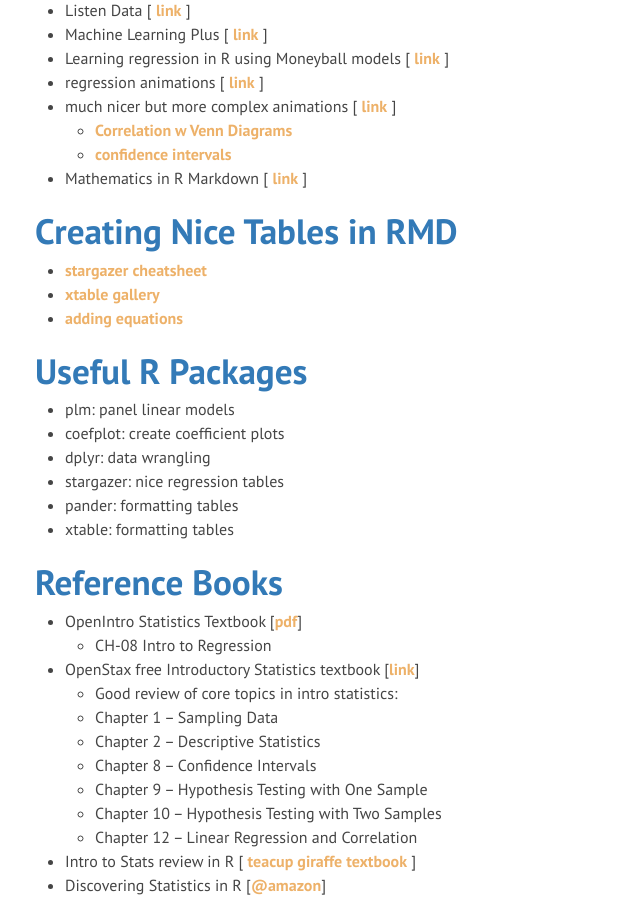
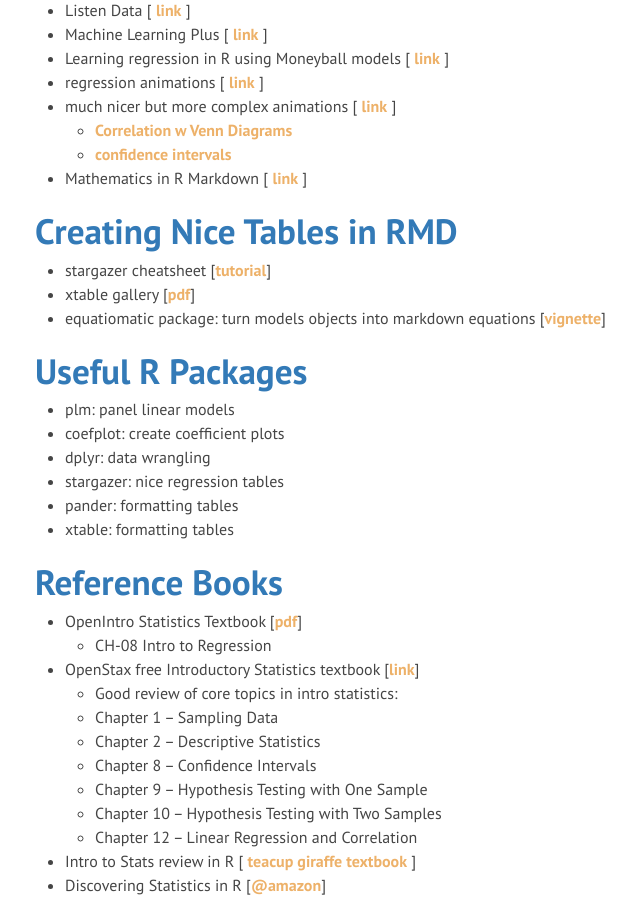
Before and after one commit to DS4PS/ds4ps.github.io, a Jekyll site: the page built from resources-prog-eval.md, in a window 1280 px wide and 900 px high, scrolled down 1347 px. Shown: the whole window, without its empty margins (285-925 px from the left). Built offline with Jekyll 4.4.1, drawn with Linux system fonts in a browser that asks for light colours; nearby versions of some CDN libraries; library files that are not in the unit come from our copies.

Commit message:
Update resources-prog-eval.md

```diff
--- a/resources-prog-eval.md
+++ b/resources-prog-eval.md
@@ -56,9 +56,9 @@ _**Program Evaluation for Public Service**_ resources for those teaching or cond
 
 ## Creating Nice Tables in RMD
 
-* [stargazer cheatsheet](https://www.jakeruss.com/cheatsheets/stargazer/)
-* [xtable gallery](https://cran.r-project.org/web/packages/xtable/vignettes/xtableGallery.pdf)
-* [adding equations](https://datalorax.github.io/equatiomatic/)
+* stargazer cheatsheet [[tutorial](https://www.jakeruss.com/cheatsheets/stargazer/)]
+* xtable gallery [[pdf](https://cran.r-project.org/web/packages/xtable/vignettes/xtableGallery.pdf)]
+* equatiomatic package: turn models objects into markdown equations [[vignette](https://datalorax.github.io/equatiomatic/)]
 
 
 ## Useful R Packages
```
